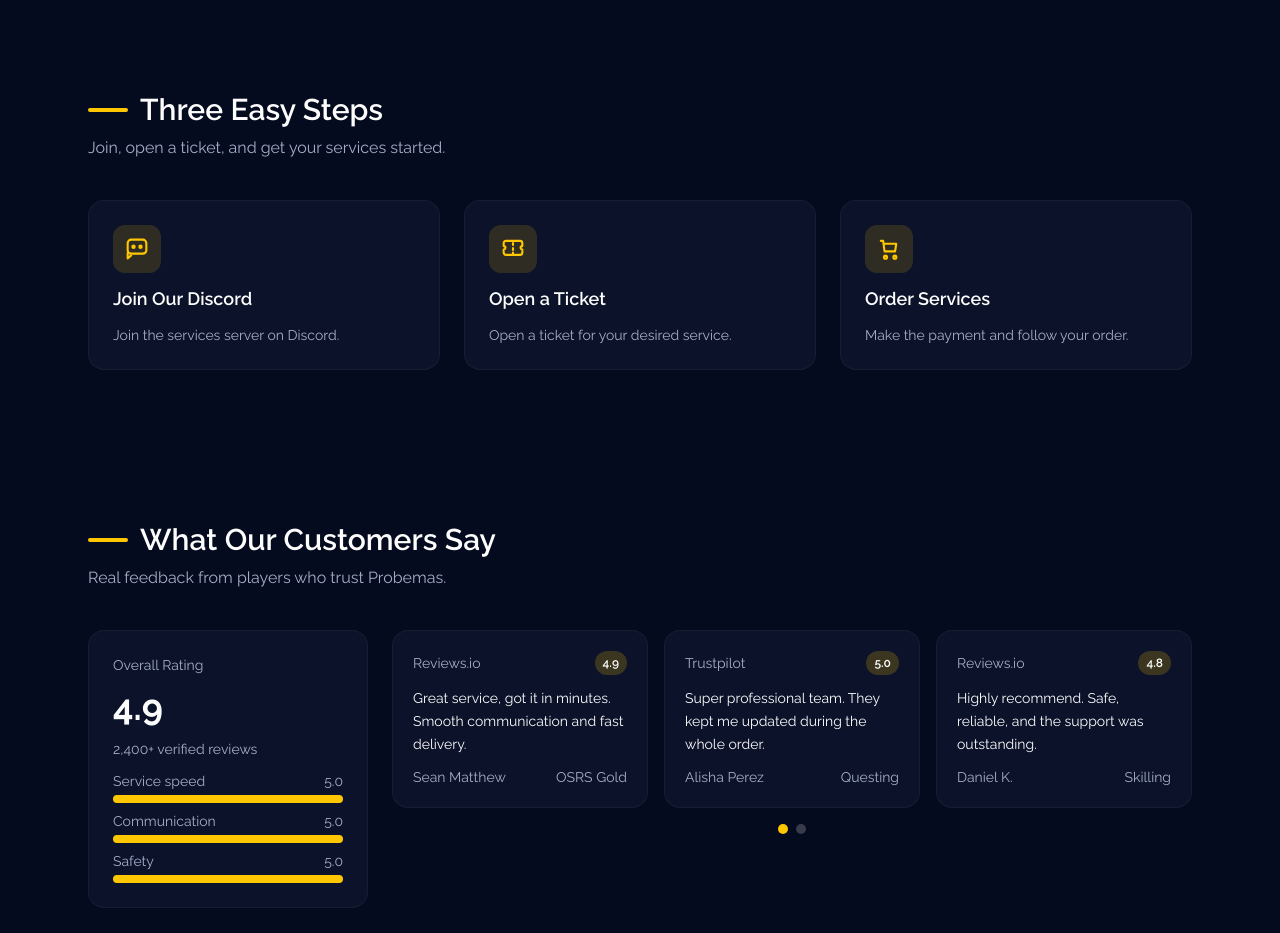
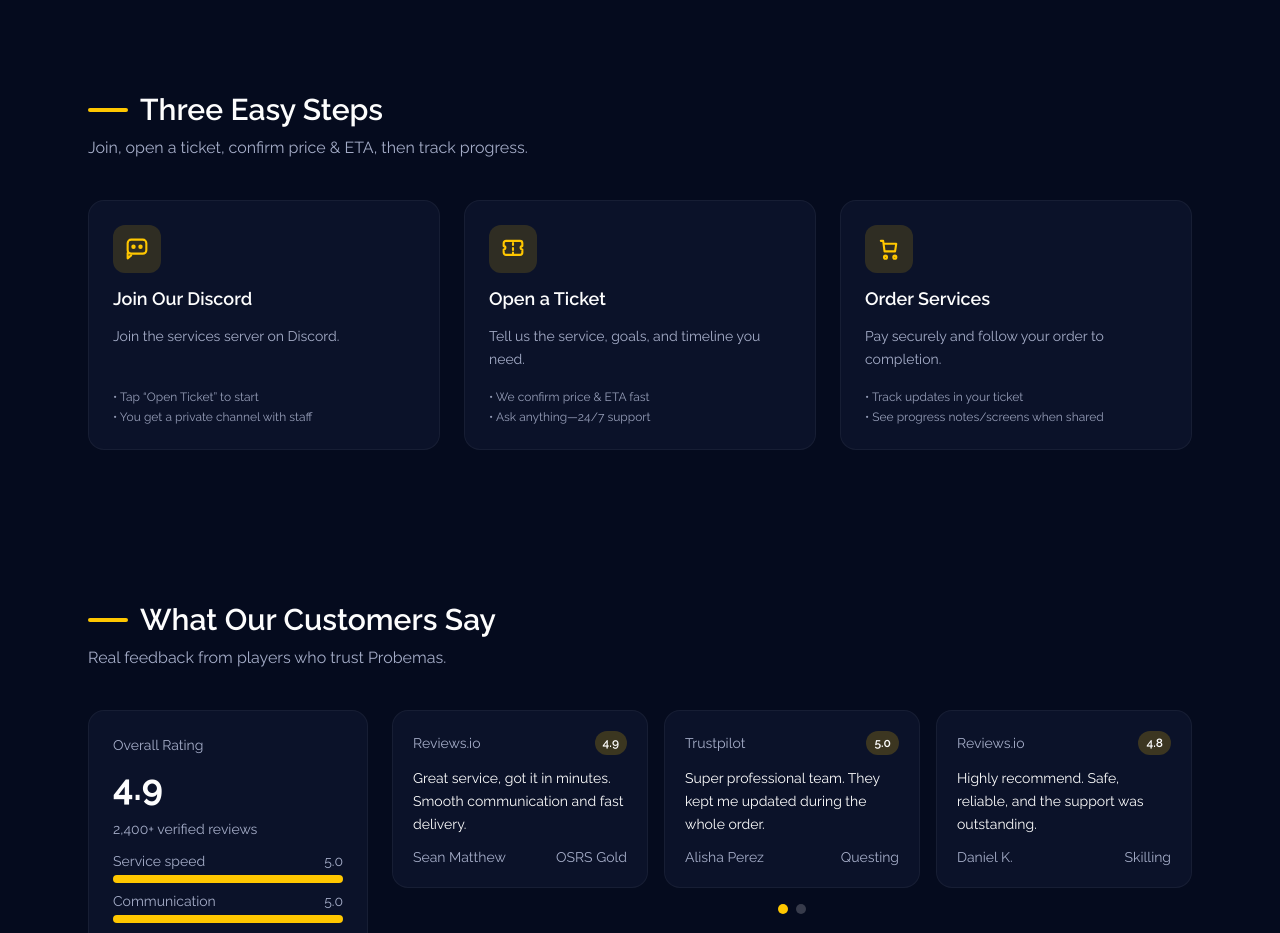
Before and after one commit to jopli11/probemas-boosting, a Next.js app: page / in a window 1280 px wide. Shown: the part 1960-2893 px from the top of the page. Built offline with nearby package versions, Linux system fonts and the light colour scheme.

Commit message:
feat: three easy steps

```diff
--- a/src/components/Steps.tsx
+++ b/src/components/Steps.tsx
@@ -26,14 +26,23 @@ export function Steps() {
       <div className="page-container space-y-10">
         <SectionHeading
           title="Three Easy Steps"
-          subtitle="Join, open a ticket, and get your services started."
+          subtitle="Join, open a ticket, confirm price & ETA, then track progress."
         />
         <div className="grid gap-6 md:grid-cols-3">
           {steps.map((item) => (
-            <div key={item.step} className="card-surface p-6 space-y-3">
-              {stepIcons[item.step]}
+            <div key={item.step} className="card-surface flex h-full flex-col gap-3 p-6">
+              <div className="self-start">{stepIcons[item.step]}</div>
               <h3 className="text-lg font-semibold">{item.title}</h3>
-              <p className="text-sm text-probemas-muted">{item.description}</p>
+              <p className="text-sm text-probemas-muted leading-relaxed min-h-[48px]">
+                {item.description}
+              </p>
+              {item.details ? (
+                <ul className="space-y-1 text-xs text-probemas-muted/90 pt-1">
+                  {item.details.map((point) => (
+                    <li key={point}>• {point}</li>
+                  ))}
+                </ul>
+              ) : null}
             </div>
           ))}
         </div>
--- a/src/lib/content.ts
+++ b/src/lib/content.ts
@@ -159,9 +159,24 @@ export const testimonials = [
 ];
 
 export const steps = [
-  { step: 1, title: "Join Our Discord", description: "Join the services server on Discord." },
-  { step: 2, title: "Open a Ticket", description: "Open a ticket for your desired service." },
-  { step: 3, title: "Order Services", description: "Make the payment and follow your order." },
+  {
+    step: 1,
+    title: "Join Our Discord",
+    description: "Join the services server on Discord.",
+    details: ["Tap “Open Ticket” to start", "You get a private channel with staff"],
+  },
+  {
+    step: 2,
+    title: "Open a Ticket",
+    description: "Tell us the service, goals, and timeline you need.",
+    details: ["We confirm price & ETA fast", "Ask anything—24/7 support"],
+  },
+  {
+    step: 3,
+    title: "Order Services",
+    description: "Pay securely and follow your order to completion.",
+    details: ["Track updates in your ticket", "See progress notes/screens when shared"],
+  },
 ];
 
 export const faqs = [
```
